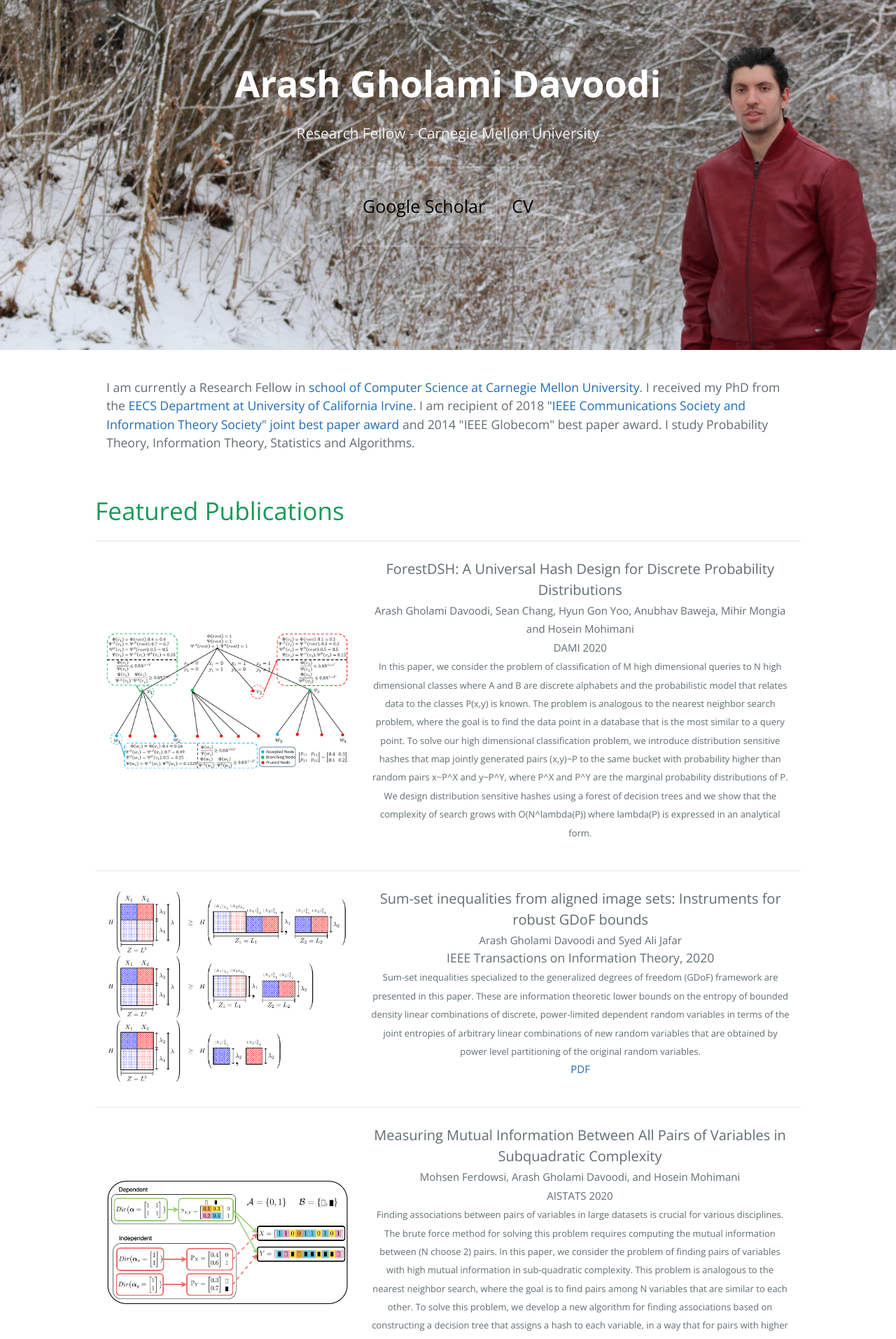
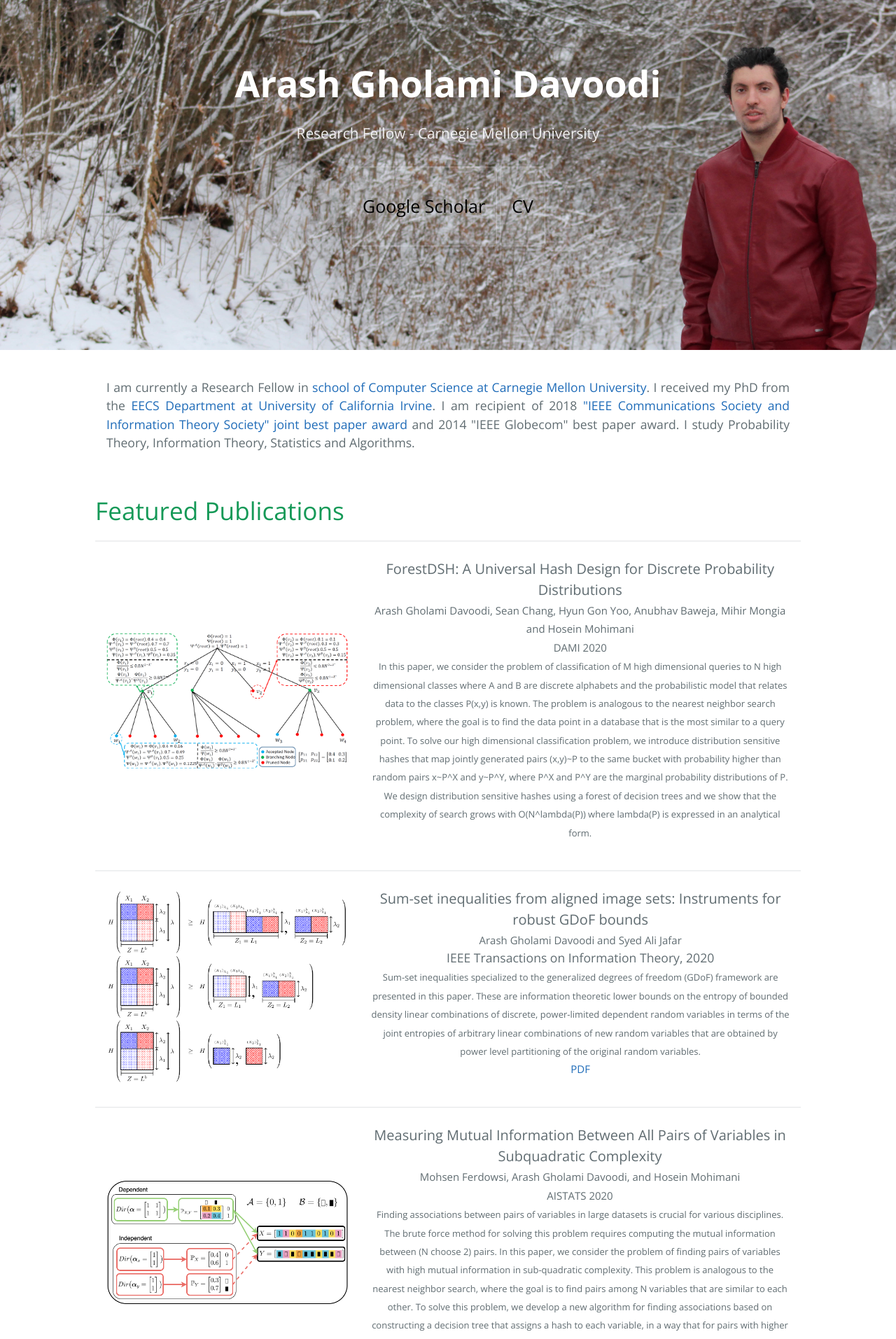
Before and after one commit to arashgholami/arashgholami.github.io, a Jekyll site: the page built from index.md, in a window 1280 px wide. Shown: the top 1913 px of the page at 70% size. Built offline with Jekyll 4.4.1, drawn with Linux system fonts in a browser that asks for light colours.

Commit message:
Update index.md

```diff
--- a/index.md
+++ b/index.md
@@ -5,7 +5,7 @@ layout: default
    <table class="content-table">
       <tr>
         <td>
-          <p class="text right-align text-large add-top-margin" style="width:100%;">
+          <p align="justify" class="text right-align text-large add-top-margin" style="width:100%;">
               I am currently a Research Fellow in <a href="https://www.cs.cmu.edu/"> school of Computer Science at Carnegie Mellon University</a>. I received my PhD from the <a href="https://engineering.uci.edu/dept/eecs">EECS Department at University of California Irvine</a>. I am recipient of 2018 <a href="https://ieeexplore.ieee.org/abstract/document/8581557">"IEEE Communications Society and Information Theory Society" joint best paper award</a> and 2014 "IEEE Globecom" best paper award. I study Probability Theory, Information Theory, Statistics and Algorithms.
           </p>
         </td>
```
